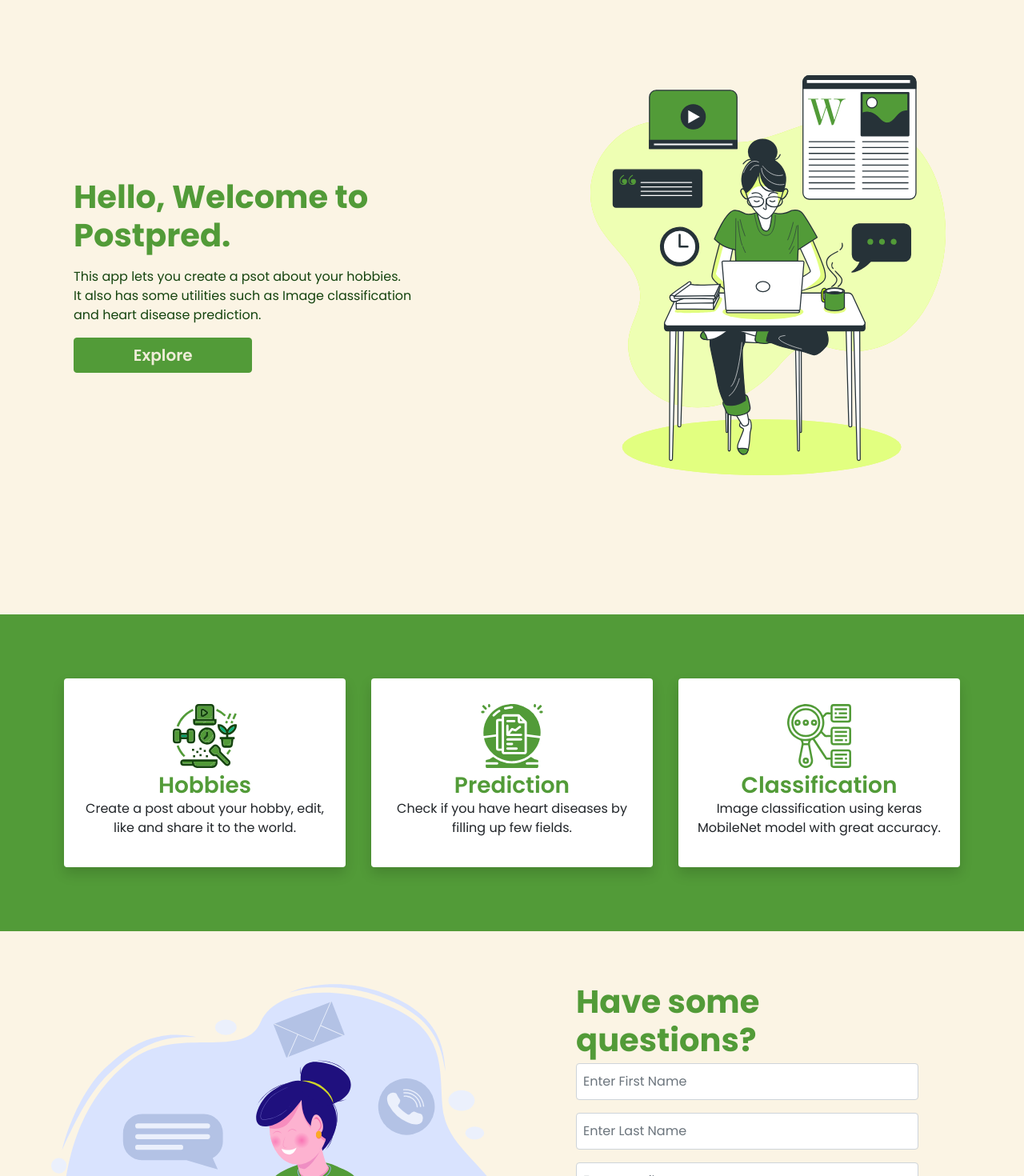
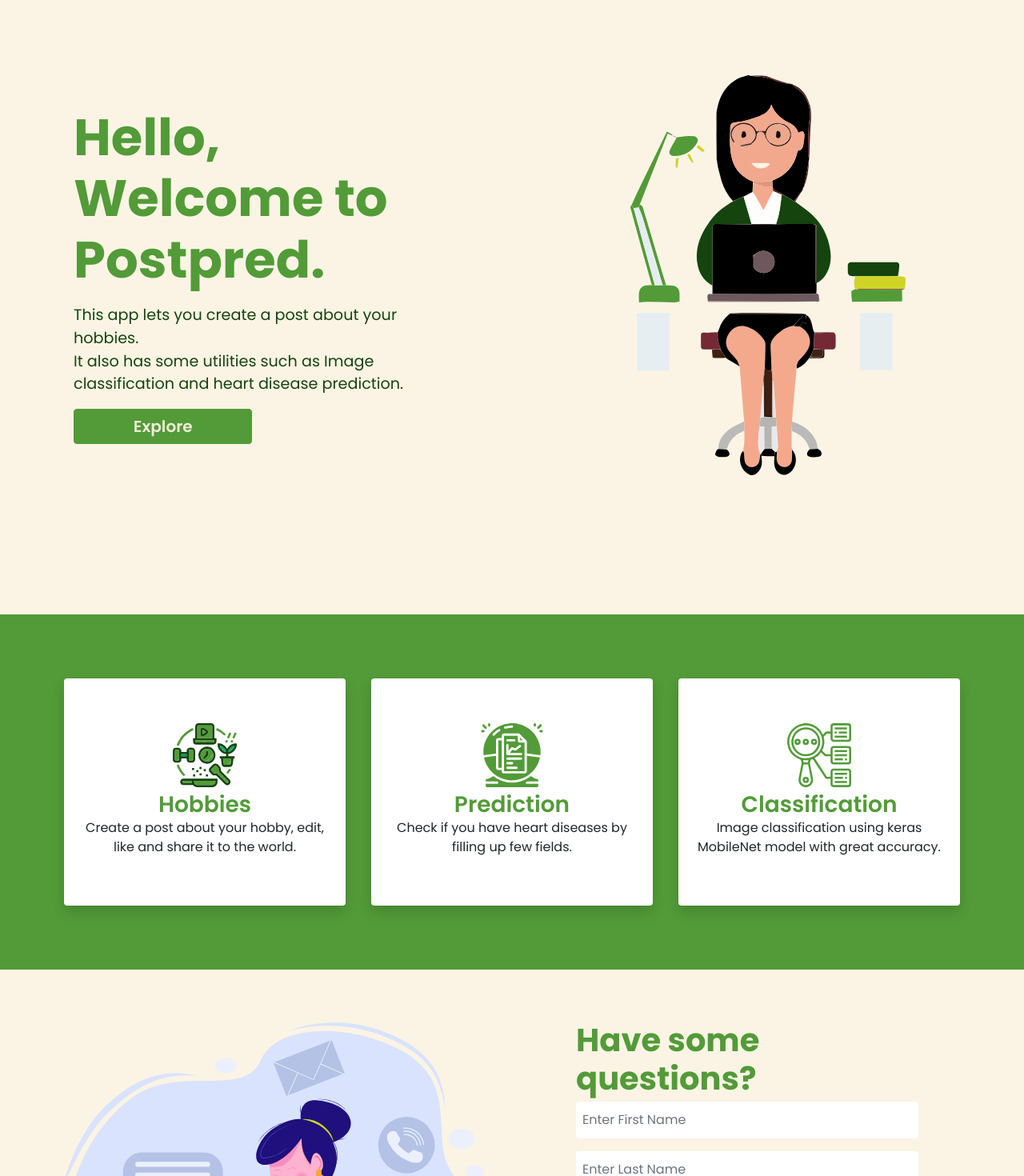
Before and after one commit to floydfdes/app-hobbynest, a React (Create React App) app: page / in a window 1280 px wide. Shown: the part 120-1590 px from the top of the page at 80% size. Built offline with nearby package versions, Linux system fonts and the light colour scheme.

Commit message:
Minor bug fix.

```diff
--- a/src/App.scss
+++ b/src/App.scss
@@ -151,6 +151,12 @@ h3 {
     &-web {
       flex-basis: content;
     }
+    &-heading {
+      font-size: 4rem;
+    }
+    &-sub-heading {
+      font-size: 1.2rem;
+    }
     &-sub-div {
       padding: 5rem;
     }
@@ -162,7 +168,7 @@ h3 {
 
       .card {
         width: 33%;
-        padding: 2rem 1rem !important;
+        padding: 3.5rem 1rem !important;
         border: none !important;
         align-items: center;
         img,
@@ -213,6 +219,10 @@ input,
 textarea {
   box-shadow: none !important;
 }
+.contact-row-padding input,
+.contact-row-padding textarea {
+  border: none;
+}
 input,
 select {
   height: 46px;
--- a/src/components/Main/Main.jsx
+++ b/src/components/Main/Main.jsx
@@ -19,7 +19,7 @@ function Main() {
               </h1>
 
               <p className="main-page-sub-heading my-0">
-                This app lets you create a psot about your hobbies.
+                This app lets you create a post about your hobbies.
               </p>
               <p className="main-page-sub-heading">
                 It also has some utilities such as Image classification and
```
Also changed, not shown: src/assets/images/PostPredLanding.svg.
